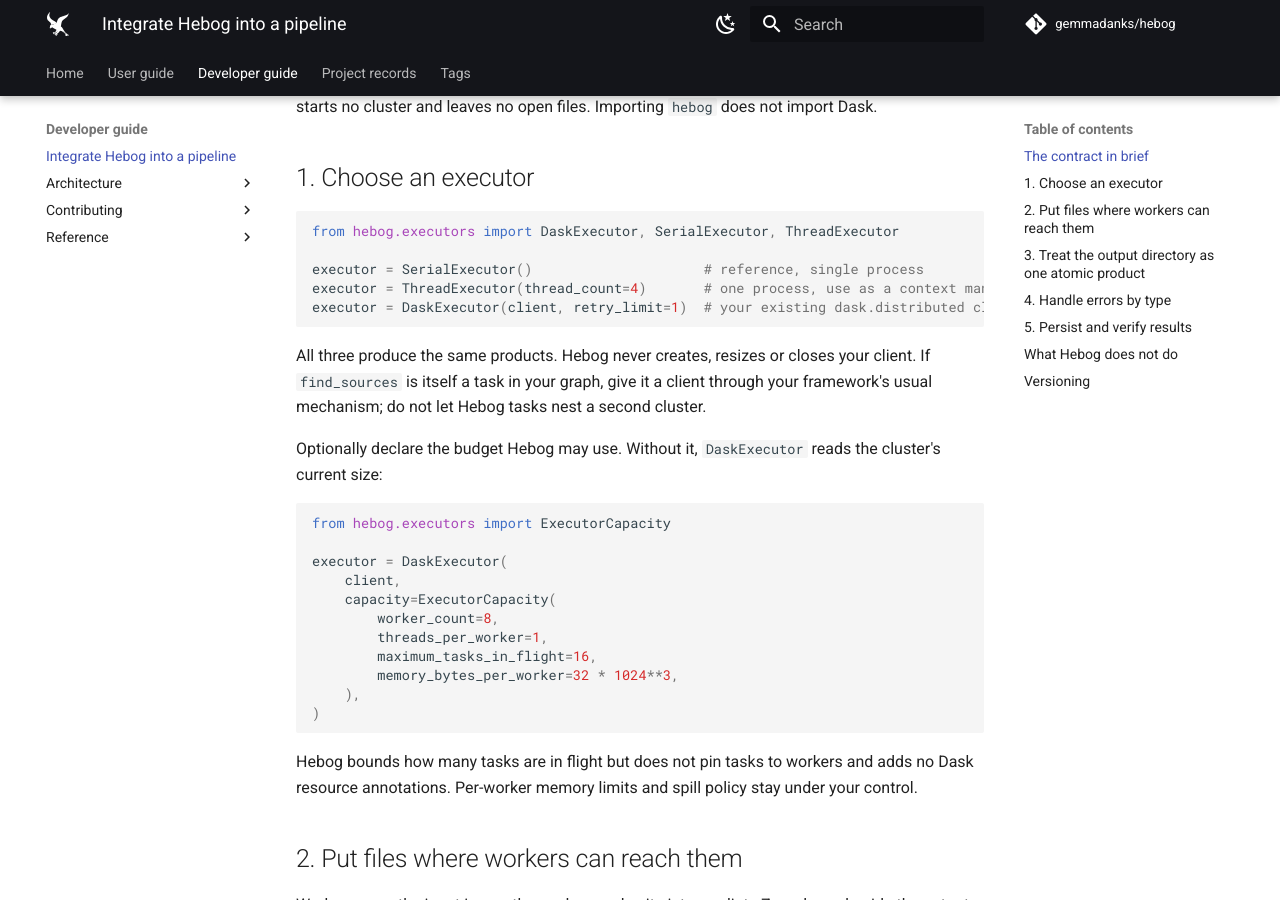
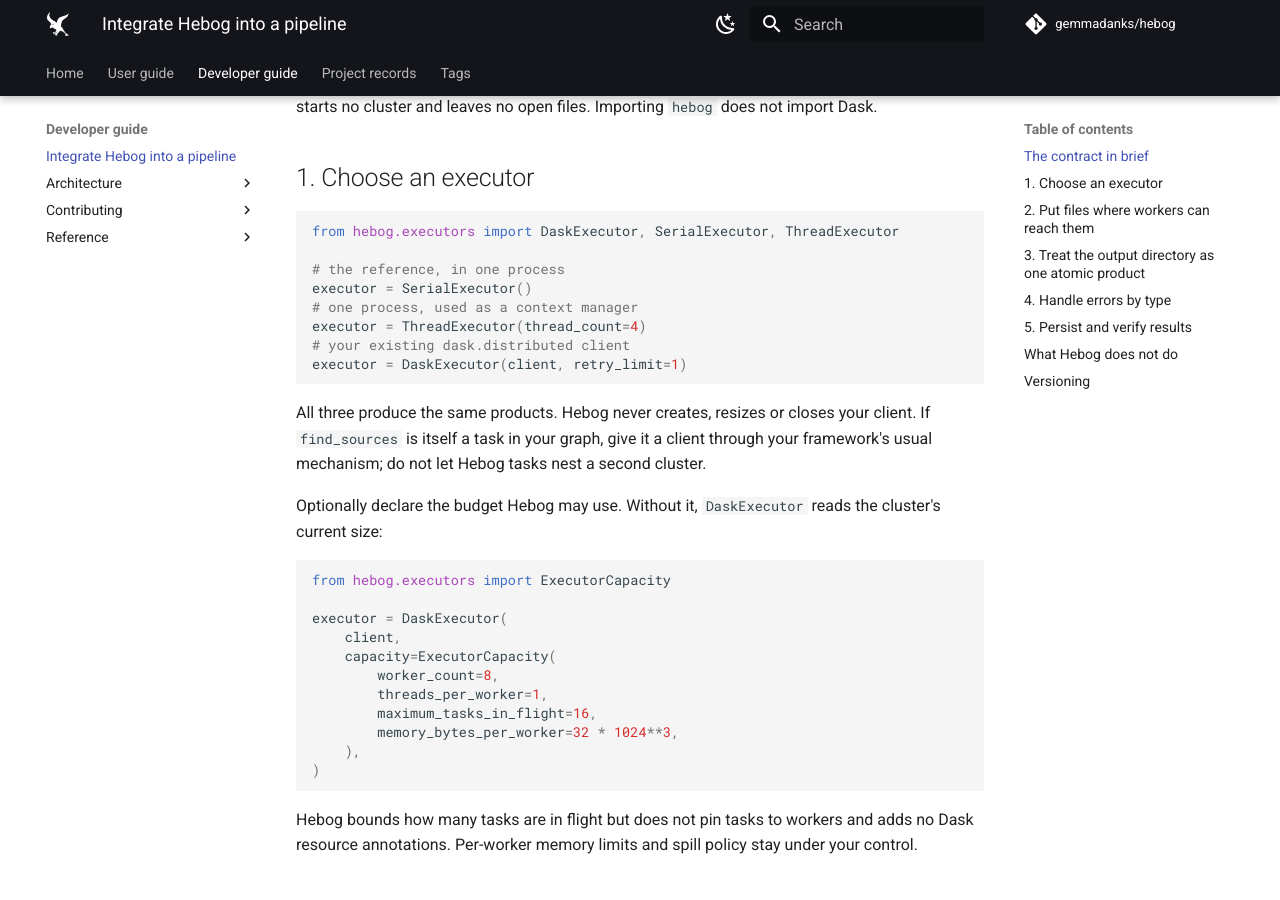
Before and after one commit to gemmadanks/hebog, an MkDocs documentation site: the page built from docs/how-to/integrate-into-a-pipeline.md, in a window 1280 px wide and 900 px high, scrolled down 766 px. Built offline with MkDocs 1.6.1 and Material for MkDocs 9.7.7, drawn with Linux system fonts in a browser that asks for light colours; comment, search, counter and statistics services are not loaded.

Commit message:
style: reflow the documentation examples ruff 0.16 rewrites
ruff 0.16 formats Python inside Markdown, so `ruff format --check .` has
been failing since the user and developer guides landed. The pre-commit
ruff-format hook does not cover Markdown, which is why the failure shows
only through `just check`.

Ruff's own layout for the executor table broke an aligned comment column
across nine lines, so those comments move above their statements instead;
the protocol stub takes ruff's wrapping unchanged.

Co-Authored-By: Claude Opus 5 <noreply@anthropic.com>

````diff
--- a/docs/how-to/integrate-into-a-pipeline.md
+++ b/docs/how-to/integrate-into-a-pipeline.md
@@ -30,9 +30,12 @@ holds no global state, starts no cluster and leaves no open files. Importing
 ```python
 from hebog.executors import DaskExecutor, SerialExecutor, ThreadExecutor
 
-executor = SerialExecutor()                     # reference, single process
-executor = ThreadExecutor(thread_count=4)       # one process, use as a context manager
-executor = DaskExecutor(client, retry_limit=1)  # your existing dask.distributed client
+# the reference, in one process
+executor = SerialExecutor()
+# one process, used as a context manager
+executor = ThreadExecutor(thread_count=4)
+# your existing dask.distributed client
+executor = DaskExecutor(client, retry_limit=1)
 ```
 
 All three produce the same products. Hebog never creates, resizes or closes
````
Also changed, not shown: docs/architecture/distributed-execution.md (+3 -1 lines).
